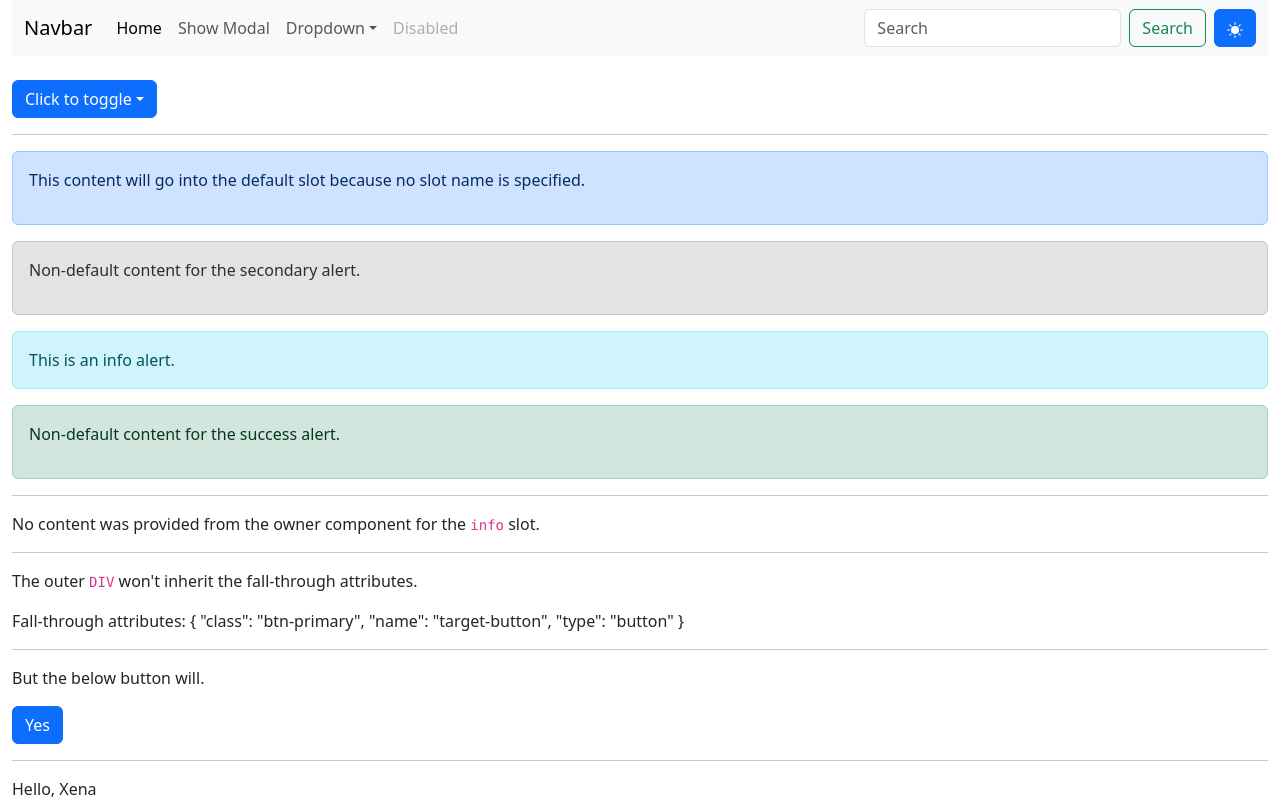
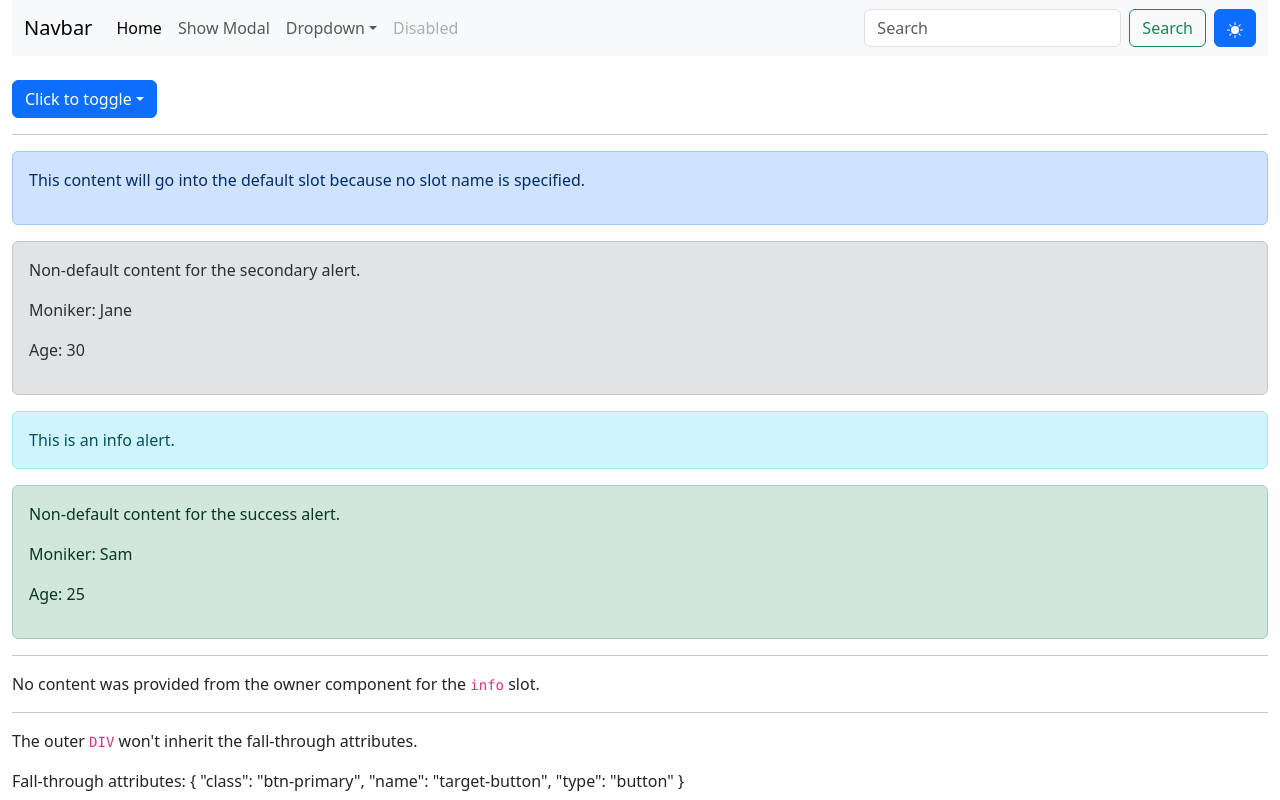
Before and after one commit to FlameWolf/vue-project, a Vue app: page / in a window 1280 px wide. Shown: the top 800 px of the page. Built offline with nearby package versions, Linux system fonts and the light colour scheme.

Commit message:
Pass data from component slot to parent

```diff
--- a/src/App.vue
+++ b/src/App.vue
@@ -54,11 +54,15 @@
 	<hr/>
 	<SlotDemo2>
 		<p>This content will go into the default slot because no slot name is specified.</p>
-		<template #secondary>
+		<template #secondary="secondaryProps">
 			<p>Non-default content for the secondary alert.</p>
+			<p>Moniker: {{ secondaryProps.moniker }}</p>
+			<p>Age: {{ secondaryProps.age }}</p>
 		</template>
-		<template #success>
+		<template #success="successProps">
 			<p>Non-default content for the success alert.</p>
+			<p>Moniker: {{ successProps.moniker }}</p>
+			<p>Age: {{ successProps.age }}</p>
 		</template>
 	</SlotDemo2>
 	<FallThroughAttrsDemo class="btn-primary" name="target-button" type="button"/>
```
Also changed, not shown: src/components/SlotDemo2.vue (+4 -4 lines).
